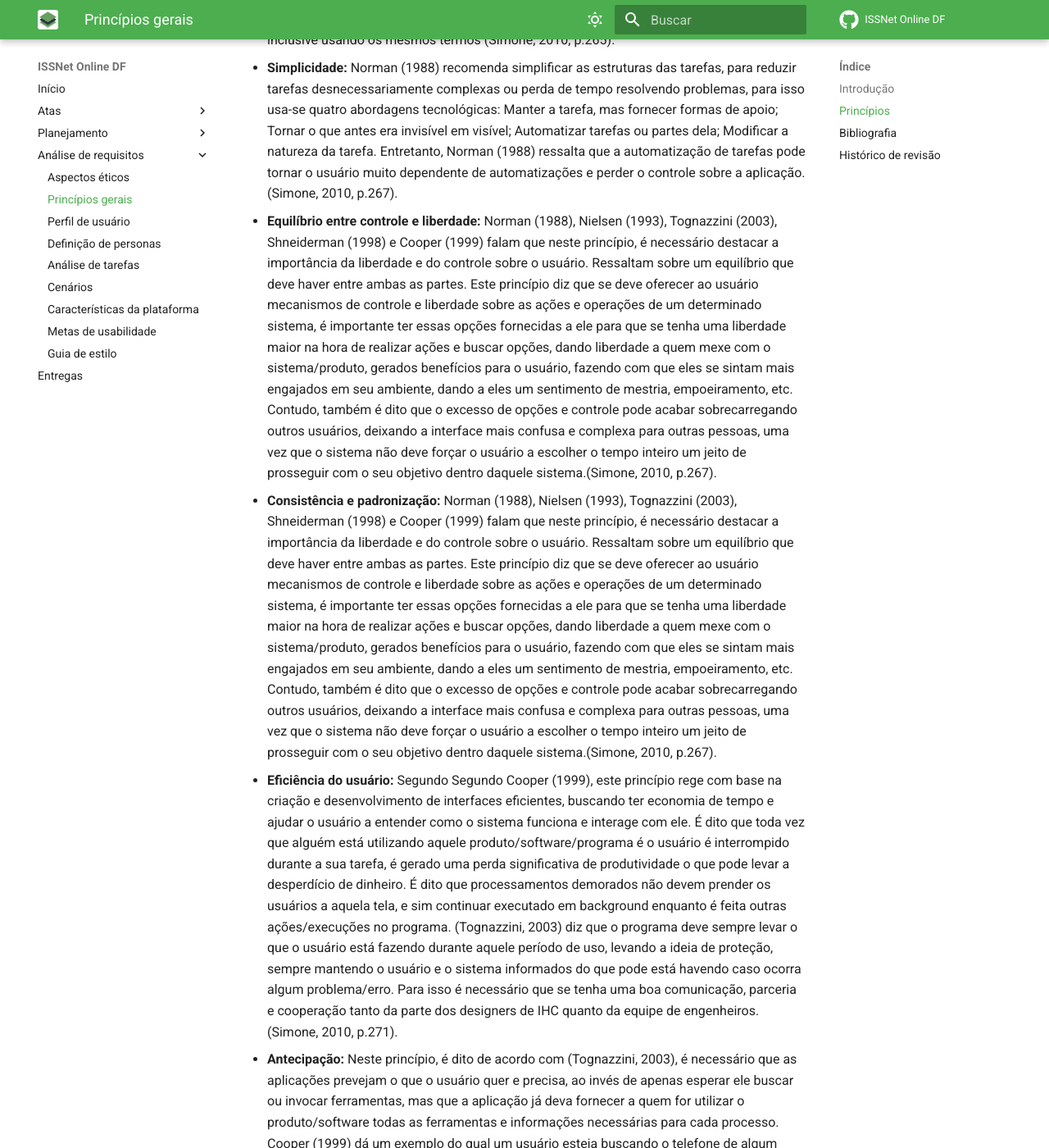
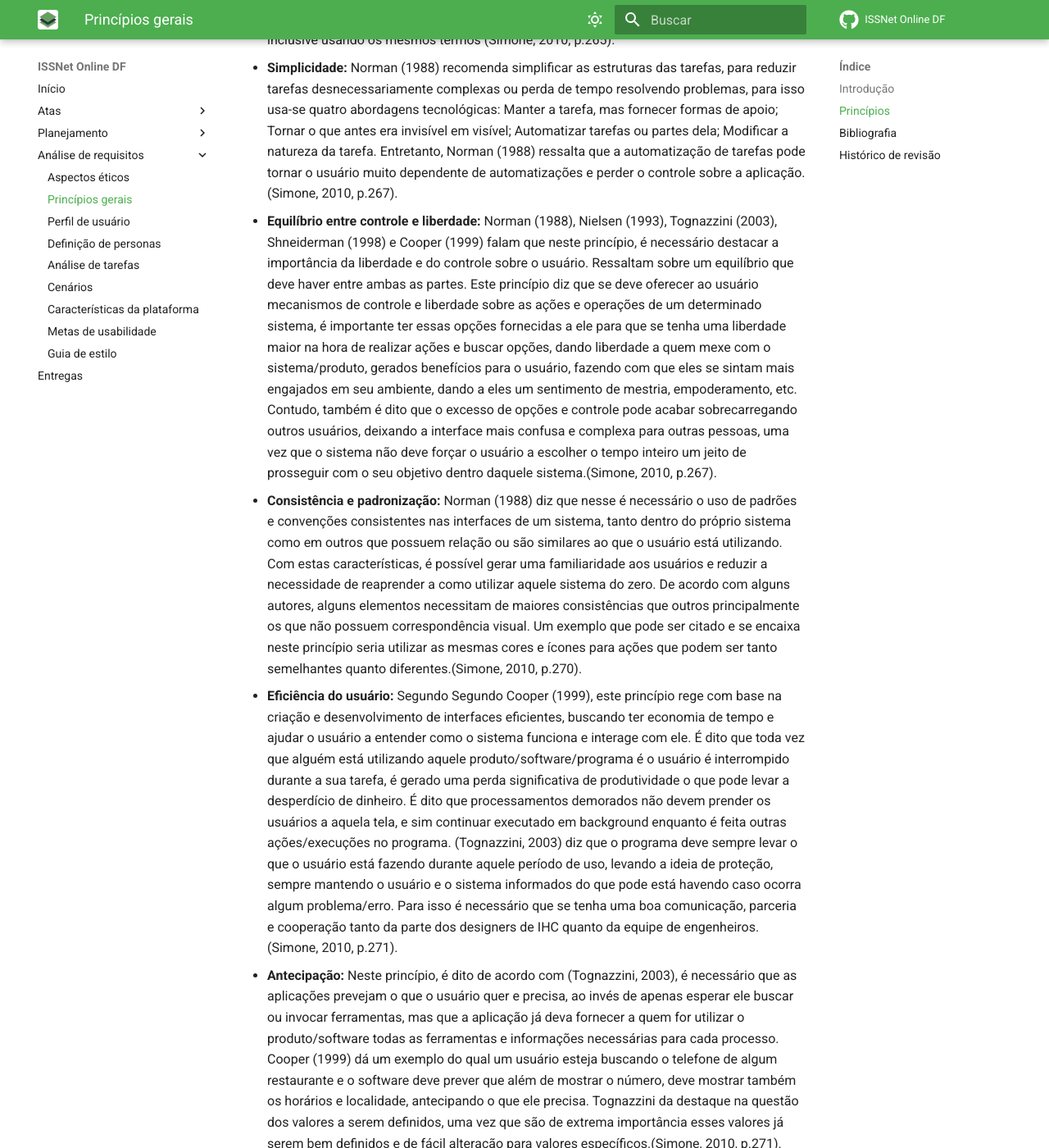
Before and after one commit to Interacao-Humano-Computador/2023.1-ISSNet, an MkDocs documentation site: the page built from gitpages/docs/analise_de_requisitos/principios_gerais.md, in a window 1280 px wide and 1400 px high, scrolled down 618 px. Shown: the whole window at 82% size. Built offline with MkDocs 1.6.1 and Material for MkDocs 9.7.7, drawn with Linux system fonts in a browser that asks for light colours; comment, search, counter and statistics services are not loaded; some of the changed text lies outside the part shown.

Commit message:
Update principios_gerais.md

```diff
--- a/gitpages/docs/analise_de_requisitos/principios_gerais.md
+++ b/gitpages/docs/analise_de_requisitos/principios_gerais.md
@@ -7,9 +7,9 @@ A literatura de Interação Humano Computador tem muitos princípios, diretrizes
 - **Correspondência com as expectativas do usuário**: Sempre que possível o designer deve utilizar jargões, expressões e metáforas que correspondem com atividades do mundo real, para evitar que o usuário tenha que memorizar ou pensar muito sobre termos ou ações para realizar uma tarefa, por exemplo: um site de compras atua similar ao de uma loja real, primeiro você busca o produto, depois de seleciona-lo você o coloca no carrinho e procede para o caixa para realizar o pagamento, o mesmo processo que em um site de compras, inclusive usando os mesmos termos (Simone, 2010, p.265).
 - **Simplicidade:** Norman (1988) recomenda simplificar as estruturas das tarefas, para reduzir tarefas desnecessariamente complexas ou perda de tempo resolvendo problemas, para isso usa-se quatro abordagens tecnológicas: Manter a tarefa, mas fornecer formas de apoio; Tornar o que antes era invisível em visível; Automatizar tarefas ou partes dela; Modificar a natureza da tarefa. Entretanto, Norman (1988) ressalta que a automatização de tarefas pode tornar o usuário muito dependente de automatizações e perder o controle sobre a aplicação. (Simone, 2010, p.267).
 
-- **Equilíbrio entre controle e liberdade:** Norman (1988), Nielsen (1993), Tognazzini (2003), Shneiderman (1998) e Cooper (1999) falam que neste princípio, é necessário destacar a importância da liberdade e do controle sobre o usuário. Ressaltam sobre um equilíbrio que deve haver entre ambas as partes. Este princípio diz que se deve oferecer ao usuário mecanismos de controle e liberdade sobre as ações e operações de um determinado sistema, é importante ter essas opções fornecidas a ele para que se tenha uma liberdade maior na hora de realizar ações e buscar opções, dando liberdade a quem mexe com o sistema/produto, gerados benefícios para o usuário, fazendo com que eles se sintam mais engajados em seu ambiente, dando a eles um sentimento de mestria, empoeiramento, etc. Contudo, também é dito que o excesso de opções e controle pode acabar sobrecarregando outros usuários, deixando a interface mais confusa e complexa para outras pessoas, uma vez que o sistema não deve forçar o usuário a escolher o tempo inteiro um jeito de prosseguir com o seu objetivo dentro daquele sistema.(Simone, 2010, p.267).
+- **Equilíbrio entre controle e liberdade:** Norman (1988), Nielsen (1993), Tognazzini (2003), Shneiderman (1998) e Cooper (1999) falam que neste princípio, é necessário destacar a importância da liberdade e do controle sobre o usuário. Ressaltam sobre um equilíbrio que deve haver entre ambas as partes. Este princípio diz que se deve oferecer ao usuário mecanismos de controle e liberdade sobre as ações e operações de um determinado sistema, é importante ter essas opções fornecidas a ele para que se tenha uma liberdade maior na hora de realizar ações e buscar opções, dando liberdade a quem mexe com o sistema/produto, gerados benefícios para o usuário, fazendo com que eles se sintam mais engajados em seu ambiente, dando a eles um sentimento de mestria, empoderamento, etc. Contudo, também é dito que o excesso de opções e controle pode acabar sobrecarregando outros usuários, deixando a interface mais confusa e complexa para outras pessoas, uma vez que o sistema não deve forçar o usuário a escolher o tempo inteiro um jeito de prosseguir com o seu objetivo dentro daquele sistema.(Simone, 2010, p.267).
 
-- **Consistência e padronização:** Norman (1988), Nielsen (1993), Tognazzini (2003), Shneiderman (1998) e Cooper (1999) falam que neste princípio, é necessário destacar a importância da liberdade e do controle sobre o usuário. Ressaltam sobre um equilíbrio que deve haver entre ambas as partes. Este princípio diz que se deve oferecer ao usuário mecanismos de controle e liberdade sobre as ações e operações de um determinado sistema, é importante ter essas opções fornecidas a ele para que se tenha uma liberdade maior na hora de realizar ações e buscar opções, dando liberdade a quem mexe com o sistema/produto, gerados benefícios para o usuário, fazendo com que eles se sintam mais engajados em seu ambiente, dando a eles um sentimento de mestria, empoeiramento, etc. Contudo, também é dito que o excesso de opções e controle pode acabar sobrecarregando outros usuários, deixando a interface mais confusa e complexa para outras pessoas, uma vez que o sistema não deve forçar o usuário a escolher o tempo inteiro um jeito de prosseguir com o seu objetivo dentro daquele sistema.(Simone, 2010, p.267).
+- **Consistência e padronização:** Norman (1988) diz que nesse é necessário o uso de padrões e convenções consistentes nas interfaces de um sistema, tanto dentro do próprio sistema como em outros que possuem relação ou são similares ao que o usuário está utilizando. Com estas características, é possível gerar uma familiaridade aos usuários e reduzir a necessidade de reaprender a como utilizar aquele sistema do zero. De acordo com alguns autores, alguns elementos necessitam de maiores consistências que outros principalmente os que não possuem correspondência visual. Um exemplo que pode ser citado e se encaixa neste princípio seria utilizar as mesmas cores e ícones para ações que podem ser tanto semelhantes quanto diferentes.(Simone, 2010, p.270).
 
 - **Eficiência do usuário:** Segundo Segundo Cooper (1999), este princípio rege com base na criação e desenvolvimento de interfaces eficientes, buscando ter economia de tempo e ajudar o usuário a entender como o sistema funciona e interage com ele. É dito que toda vez que alguém está utilizando aquele produto/software/programa é o usuário é interrompido durante a sua tarefa, é gerado uma perda significativa de produtividade o que pode levar a desperdício de dinheiro. É dito que processamentos demorados não devem prender os usuários a aquela tela, e sim continuar executado em background enquanto é feita outras ações/execuções no programa. (Tognazzini, 2003) diz que o programa deve sempre levar o que o usuário está fazendo durante aquele período de uso, levando a ideia de proteção, sempre mantendo o usuário e o sistema informados do que pode está havendo caso ocorra algum problema/erro. Para isso é necessário que se tenha uma boa comunicação, parceria e cooperação tanto da parte dos designers de IHC quanto da equipe de engenheiros.(Simone, 2010, p.271).
 
```
Also changed, not shown: other parts of gitpages/docs/analise_de_requisitos/principios_gerais.md (+1 -0 lines).
